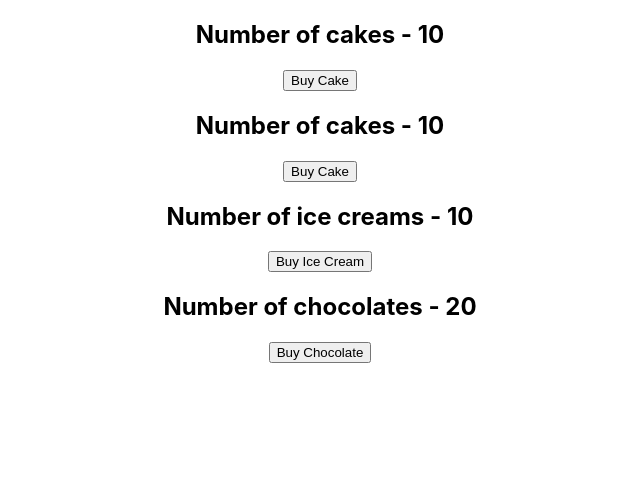
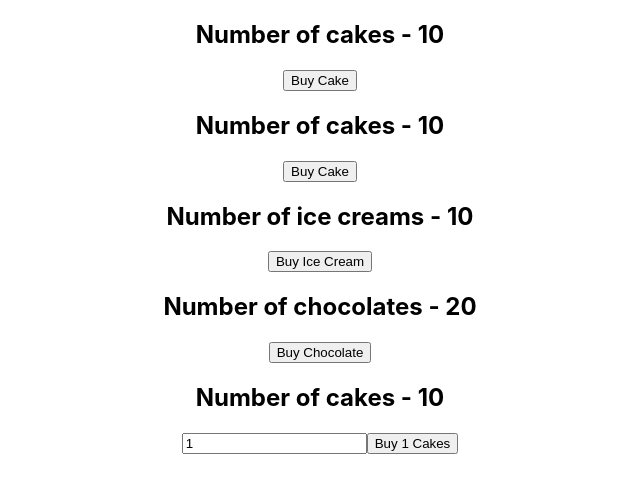
Before and after one commit to gapinska/react-redux-1, a React (Create React App) app: page / in a window 1280 px wide. Shown: the top 492 px of the page, without its empty margins (320-960 px from the left). Built offline with nearby package versions, Linux system fonts and the light colour scheme.

Commit message:
action payload

```diff
--- a/src/App.js
+++ b/src/App.js
@@ -5,6 +5,7 @@
 import HooksCakeContainer from './components/HooksCakeContainer'
 import IceCreamContainer from './components/IceCreamContainer'
 import ChocolateContainer from './components/ChocolateContainer'
+import NewCakeContainer from './components/NewCakeContainer'
 
 function App() {
 	return (
@@ -14,6 +15,7 @@
 				<HooksCakeContainer />
 				<IceCreamContainer />
 				<ChocolateContainer />
+				<NewCakeContainer />
 			</div>
 		</Provider>
 	)
--- /dev/null
+++ b/src/components/NewCakeContainer.js
@@ -0,0 +1,28 @@
+import React, { useState } from 'react'
+import { connect } from 'react-redux'
+import { buyCake } from '../store/cakes/cakesActions'
+
+function NewCakeContainer(props) {
+	const [ number, setNumber ] = useState(1)
+	return (
+		<div>
+			<h2>Number of cakes - {props.numOfCakes} </h2>
+			<input type="text" value={number} onChange={(e) => setNumber(e.target.value)} />
+			<button onClick={() => props.buyCake(number)}>Buy {number} Cakes</button>
+		</div>
+	)
+}
+
+const mapStateToProps = (state) => {
+	return {
+		numOfCakes: state.cake.numOfCakes
+	}
+}
+
+const mapDispatchToProps = (dispatch) => {
+	return {
+		buyCake: (number) => dispatch(buyCake(number))
+	}
+}
+
+export default connect(mapStateToProps, mapDispatchToProps)(NewCakeContainer)
--- a/src/store/cakes/cakesActions.js
+++ b/src/store/cakes/cakesActions.js
@@ -1,8 +1,9 @@
 const BUY_CAKE = 'BUY_CAKE'
 
-export const buyCake = () => {
+export const buyCake = (number = 1) => {
 	return {
-		type: BUY_CAKE
+		type: BUY_CAKE,
+		payload: number
 	}
 }
 
@@ -15,7 +16,7 @@
 		case BUY_CAKE:
 			return {
 				...state,
-				numOfCakes: state.numOfCakes - 1
+				numOfCakes: state.numOfCakes - action.payload
 			}
 		default:
 			return state
```
